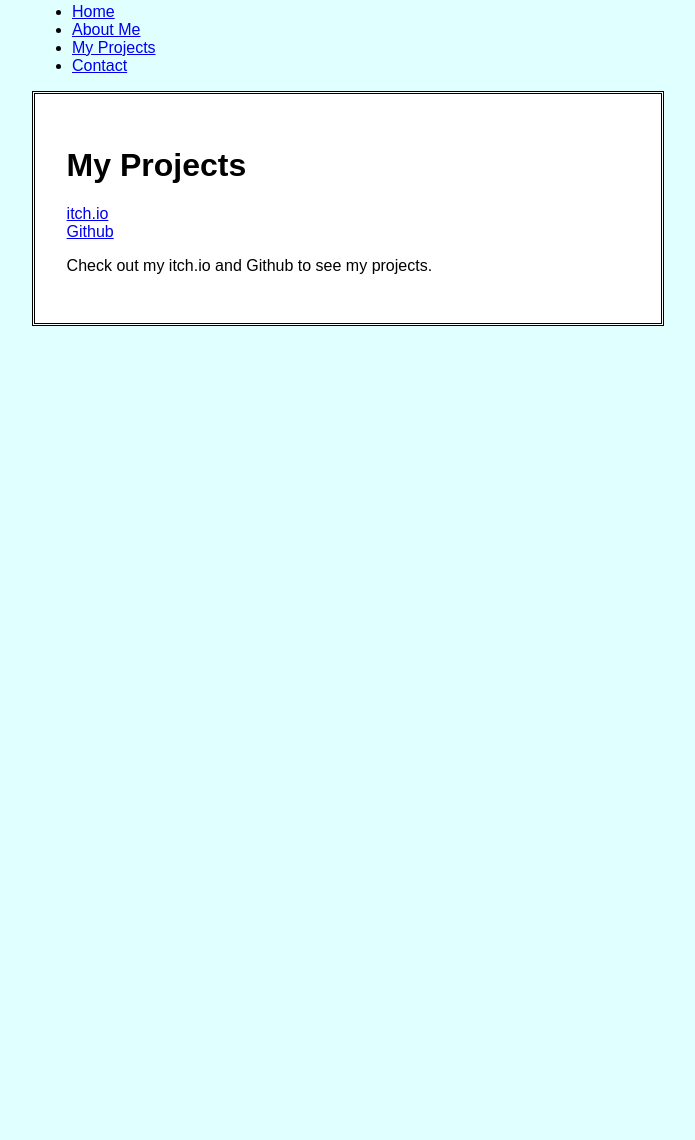
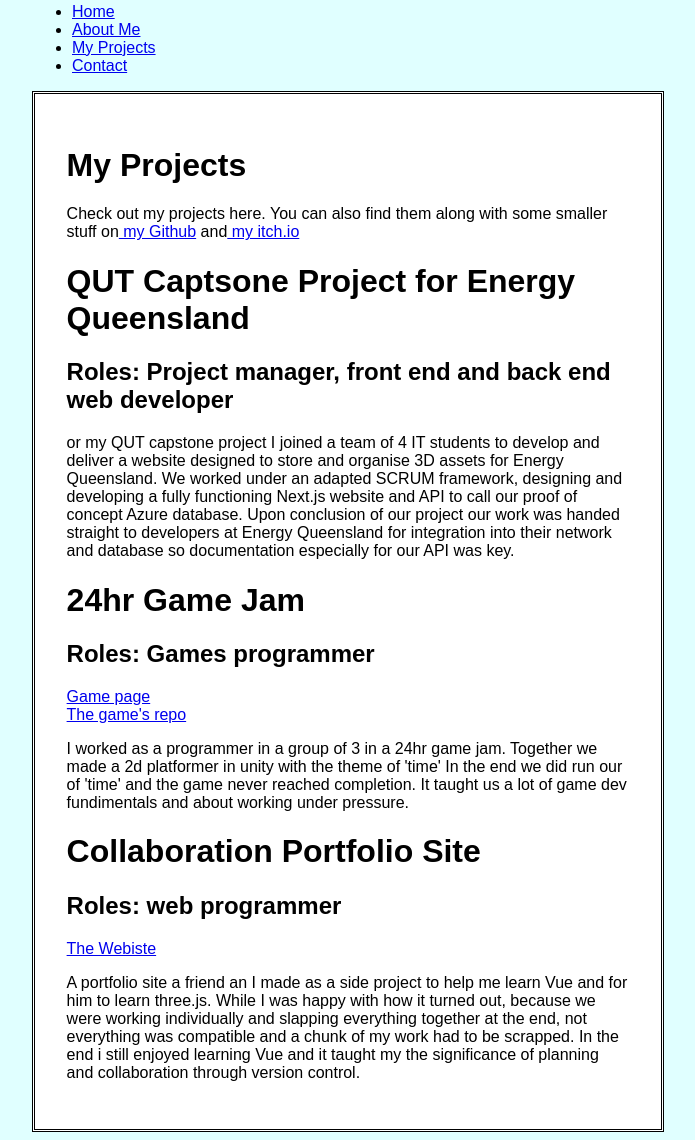
Before and after one commit to TheLimeJam/portfolio-site, a Gatsby site: page /projects in a window 1280 px wide. Shown: the part 13-1153 px from the top of the page, without its empty margins (292-987 px from the left). Before the commit the page ends 800 px from the top, so only its background shows below. Built offline with nearby package versions, Linux system fonts and the light colour scheme; Gatsby itself is replaced by a stand-in of ours.

Commit message:
filling out project page

```diff
--- a/src/pages/projects.tsx
+++ b/src/pages/projects.tsx
@@ -4,10 +4,35 @@ import Layout from '../components/layout'
 const ProjectPage = () => {
     return (
         <Layout pageTitle="My Projects">
-            <a href="https://itch.io/profile/the-lime-jam">itch.io</a><br></br>
-            <a href="https://github.com/TheLimeJam">Github</a>
+            <span>
+                Check out my projects here.
+                You can also find them along with some smaller stuff on
+            </span>
+            <a href="https://github.com/TheLimeJam"> my Github</a>
+            <span> and</span>
+            <a href="https://itch.io/profile/the-lime-jam"> my itch.io</a><br></br>
+            <h1>QUT Captsone Project for Energy Queensland</h1>
+            <h2>Roles: Project manager, front end and back end web developer</h2>
+            <p> or my QUT capstone project I joined a team of 4 IT students to develop and deliver a website designed to store and organise 3D assets for Energy Queensland. We worked under an adapted SCRUM framework, designing and developing a fully functioning Next.js website and API to call our proof of concept Azure database. Upon conclusion of our project our work was handed straight to developers at Energy Queensland for integration into their network and database so documentation especially for our API was key.</p>
+
+            <h1>24hr Game Jam</h1>
+            <h2>Roles: Games programmer</h2>
+            <a href="https://the-lime-jam.itch.io/dont-run-out-of-time">Game page</a><br></br>
+            <a href="https://github.com/TheLimeJam/Organ-Game">The game's repo</a>
             <p>
-                Check out my itch.io and Github to see my projects.
+                I worked as a programmer in a group of 3 in a 24hr game jam.
+                Together we made a 2d platformer in unity with the theme of 'time'
+                In the end we did run our of 'time' and the game never reached completion.
+                It taught us a lot of game dev fundimentals and about working under pressure.
+            </p>
+
+            <h1>Collaboration Portfolio Site</h1>
+            <h2>Roles: web programmer</h2>
+            <a href="https://sf-architects.web.app/">The Webiste</a><br></br>
+            <p>
+                A portfolio site a friend an I made as a side project to help me learn Vue and for him to learn three.js.
+                While I was happy with how it turned out, because we were working individually and slapping everything together at the end, not everything was compatible and a chunk of my work had to be scrapped.
+                In the end i still enjoyed learning Vue and it taught my the significance of planning and collaboration through version control.
             </p>
         </Layout>
     )
```
